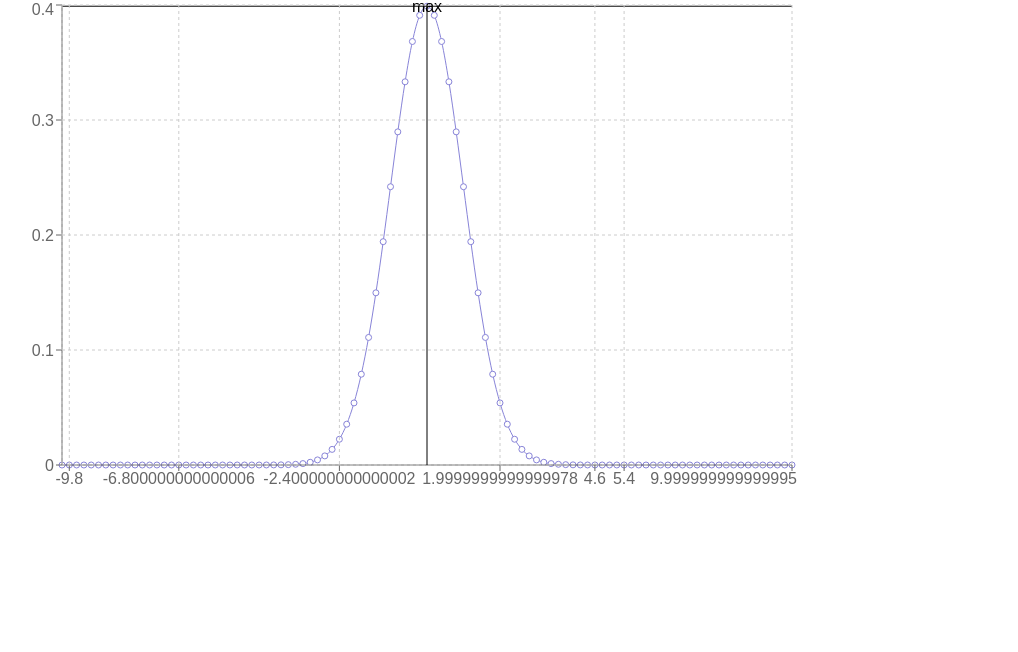
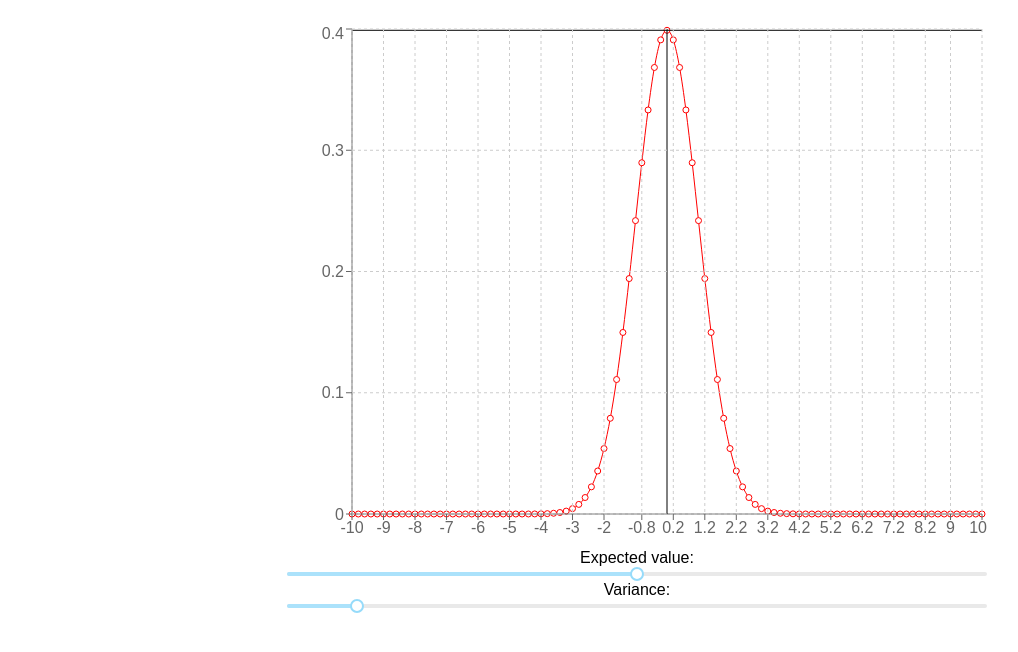
Before and after one commit to irenenikk/linear-obsession, a React (Create React App) app: page / in a window 1280 px wide. Shown: the top 652 px of the page, without its empty margins (3-1021 px from the left). Built offline with nearby package versions, Linux system fonts and the light colour scheme.

Commit message:
Add changing excpected value & variance

```diff
--- a/package.json
+++ b/package.json
@@ -4,6 +4,7 @@
   "private": true,
   "dependencies": {
     "randgen": "^0.1.0",
+    "rc-slider": "^8.6.0",
     "react": "^16.2.0",
     "react-dom": "^16.2.0",
     "react-scripts": "1.1.1",
--- a/src/App.js
+++ b/src/App.js
@@ -1,33 +1,56 @@
 import React from 'react'
 import NormalDistribution from './NormalDistribution'
+import Slider from './Slider'
+
 class App extends React.Component {
 
   constructor(props) {
     super(props)
-    this.state = { }
+    this.state = { e: 0, v: 1, min: -10, max: 10 }
   }
 
-  componentWillMount() {
-    let values = []
-    let maxValue = 0
-    let minDistanceFromZero = 1
-    for(let i = -10; i < 10; i += 0.2) {
-      const dens = this.getNormalDensity(i, 0, 1)
-      if (Math.abs(i) < Math.abs(minDistanceFromZero)) {
-        minDistanceFromZero = i
-      }
-      maxValue = Math.max(maxValue, dens)
-      values.push({ y: dens, x: i})
-    }
-    this.setState({ data: { values, maxValue, minDistanceFromZero }})
+  componentDidMount() {
+    this.calculateDistribution()
   }
 
   getNormalDensity = (x, mu, sigma) => {
     return Math.pow(Math.E, -1*Math.pow(x-mu, 2)/2*Math.pow(sigma, 2)) * 1/(sigma * Math.sqrt(2 * Math.PI))
   }
 
+  roundPrecisely = (n) => {
+    return Math.round(n*100)/100;
+  }
+
+  calculateDistribution = () => {
+    debugger
+    let values = []
+    let maxValue = 0
+    let minDistanceFromZero = 1
+    for(let i = this.state.min; i < this.state.max; i += 0.2) {
+      const dens = this.getNormalDensity(i, this.state.e, this.state.v)
+      if (Math.abs(i) < Math.abs(minDistanceFromZero)) {
+        minDistanceFromZero = this.roundPrecisely(i)
+      }
+      maxValue = Math.max(maxValue, dens)
+      values.push({ y: dens, x:  this.roundPrecisely(i)})
+    }
+    this.setState({ data: { values, maxValue, minDistanceFromZero }})
+  }
+
+  changeExpectedValue = (value) => {
+    this.setState({ e: value }, () => {
+      this.calculateDistribution()
+    })
+  }
+
+  changeVariance = (value) => {
+    const v = (value === 0 ? 0.0001 : value)
+    this.setState({ v }, () => {
+      this.calculateDistribution()
+    })
+  }
+
   render() {
-    console.log(this.state.data)
     return (
       <div className="app">
         {
@@ -35,7 +58,14 @@ class App extends React.Component {
         }
         {
           this.state.data &&
-          <NormalDistribution data={this.state.data}/>
+          <div>
+            <NormalDistribution size={700} data={this.state.data} standard={this.state.e === 0 && this.state.v === 1}/>
+            <Slider title="Expected value" min={this.state.min} max={this.state.max} onChange={this.changeExpectedValue} value={this.state.e}/>
+            <Slider title="Variance" min={0} max={this.state.max} onChange={this.changeVariance} value={this.state.v}/>
+            {
+              this.state.v === 0.0001 && <div><div className="warning">Variance actually can't be zero</div> <div>But it's cool to see how the distribution acts in the corner cases, so here the actual value is 0.0001</div></div>
+            }
+          </div>
         }
       </div>
     );
--- a/src/NormalDistribution.js
+++ b/src/NormalDistribution.js
@@ -1,13 +1,14 @@
 import React from 'react'
 import { LineChart, Line, XAxis, YAxis, ReferenceLine, Tooltip, CartesianGrid } from 'recharts'
 
-export default ({ data }) => {
+export default ({ size, data, standard }) => {
+  console.log(data)
   return (
     <div className="app">
-      <LineChart width={800} height={500}>
-        <Line type="monotone" dataKey="y" stroke="#8884d8" data={data.values} />
+      <LineChart width={size} height={0.75*size}>
+        <Line type="monotone" dataKey="y" stroke={standard ? "red" : "#8884d8"} data={data.values} />
         <XAxis dataKey="x"/>
-        <ReferenceLine y={data.maxValue} stroke="black" label="max"/>
+        <ReferenceLine y={data.maxValue} stroke="black"/>
         <ReferenceLine x={data.minDistanceFromZero} stroke="black"/>
         <YAxis />
         <CartesianGrid strokeDasharray="3 3"/>
--- /dev/null
+++ b/src/Slider.js
@@ -0,0 +1,19 @@
+import React from 'react'
+import Slider, { createSliderWithTooltip } from 'rc-slider';
+
+const SliderWithTooltip = createSliderWithTooltip(Slider);
+
+export default ({ value, onChange, title, min, max }) => {
+  return (
+    <div className="slider">
+      {title}:
+      <SliderWithTooltip
+        value={value}
+        min={min}
+        max={max}
+        onChange={onChange}
+        step={0.1}
+      />
+    </div>
+  )
+}
--- a/src/index.css
+++ b/src/index.css
@@ -1,9 +1,12 @@
 body {
-  margin: 0;
-  padding: 0;
+  padding: 1rem;
   font-family: sans-serif;
+  text-align: center;
+  display: flex;
+  justify-content: center;
 }
 
-.app {
-  max-width: 100%;
+.warning {
+  font-size: 110%;
+  color: red;
 }
--- a/src/index.js
+++ b/src/index.js
@@ -1,6 +1,7 @@
 import React from 'react';
 import ReactDOM from 'react-dom';
 import './index.css';
+import 'rc-slider/assets/index.css';
 import App from './App';
 import registerServiceWorker from './registerServiceWorker';
 
```
Also changed, not shown: 1 other file (tests, documents, lock files or other folders).
